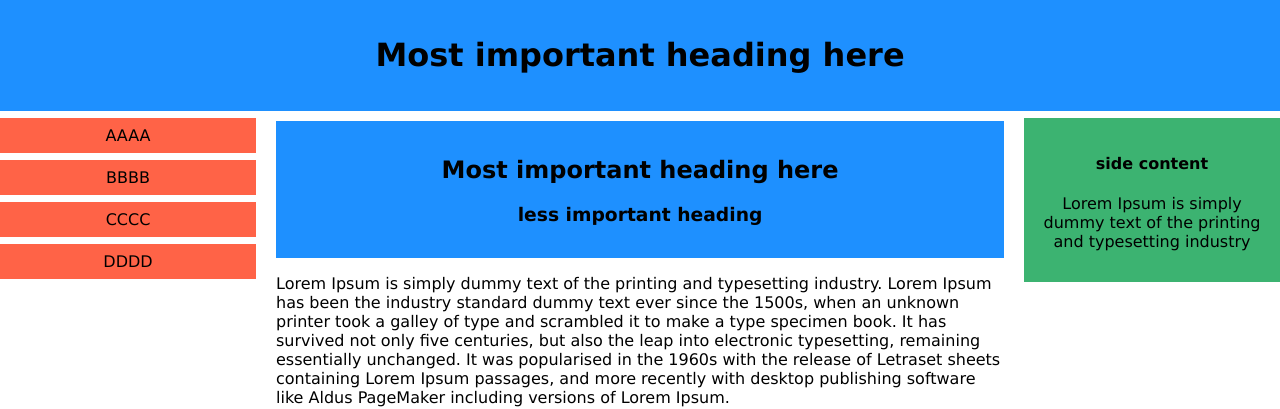
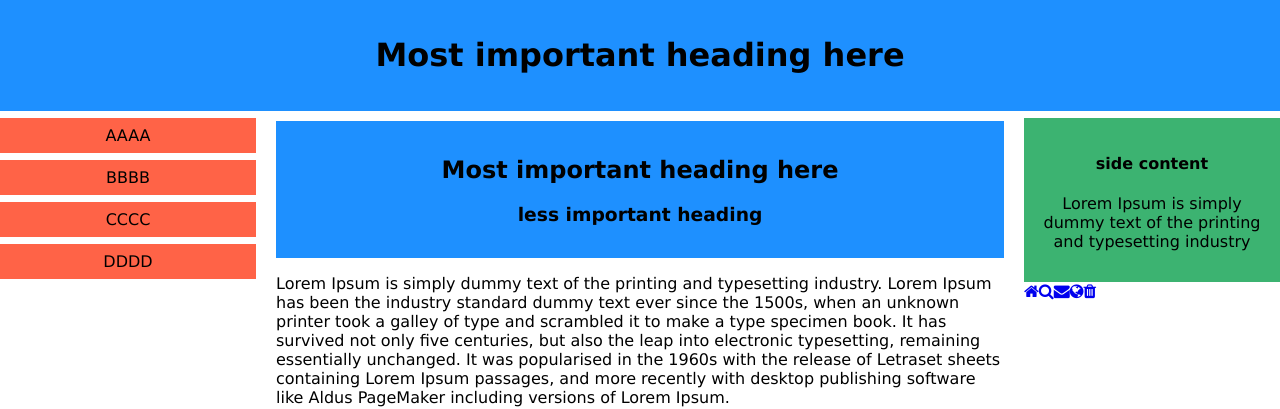
Before and after one commit to toletole412/ResponsiveWeb_practice, a React app: page / in a window 1280 px wide. Shown: the top 409 px of the page. Built offline with nearby package versions, Linux system fonts and the light colour scheme.

Commit message:
IconBar component

```diff
--- a/public/index.html
+++ b/public/index.html
@@ -6,7 +6,7 @@
     <meta name="theme-color" content="#000000">
 
     <link rel="manifest" href="%PUBLIC_URL%/manifest.json">
-    <link rel="shortcut icon" href="%PUBLIC_URL%/favicon.ico">
+    <link rel="stylesheet" href="https://cdnjs.cloudflare.com/ajax/libs/font-awesome/4.7.0/css/font-awesome.min.css">
 
     <title>practice</title>
   </head>
--- a/src/App.js
+++ b/src/App.js
@@ -3,6 +3,7 @@ import Article from './components/Article';
 import Transition from './components/Transition';
 import Animation from './components/Animation';
 import SassTest from './components/SassTest';
+import IconBar from './components/IconBar';
 
 class App extends Component {
   render() {
@@ -12,6 +13,7 @@ class App extends Component {
       <Transition />
       <Animation />
       <SassTest />
+      <IconBar />
     </div>
     );
   }
--- a/src/components/IconBar.js
+++ b/src/components/IconBar.js
@@ -0,0 +1,16 @@
+import React, {PureComponent} from 'react';
+import './IconBar.scss';
+
+export default class IconBar extends PureComponent {
+  render() {
+    return (
+      <div class="icon-bar">
+        <a class="active" href="#"><i class="fa fa-home"></i></a>
+        <a href="#"><i class="fa fa-search"></i></a>
+        <a href="#"><i class="fa fa-envelope"></i></a>
+        <a href="#"><i class="fa fa-globe"></i></a>
+        <a href="#"><i class="fa fa-trash"></i></a>
+      </div>
+    )
+  }
+}
--- a/src/components/IconBar.scss
+++ b/src/components/IconBar.scss
@@ -0,0 +1,23 @@
+.icon-bar {
+    width: 100%; /* Full-width */
+    background-color: #555; /* Dark-grey background */
+    overflow: auto; /* Overflow due to float */
+}
+
+.icon-bar a {
+    float: left; /* Float links side by side */
+    text-align: center; /* Center-align text */
+    width: 20%; /* Equal width (5 icons with 20% width each = 100%) */
+    padding: 12px 0; /* Some top and bottom padding */
+    transition: all 0.3s ease; /* Add transition for hover effects */
+    color: white; /* White text color */
+    font-size: 36px; /* Increased font size */
+}
+
+.icon-bar a:hover {
+    background-color: #000; /* Add a hover color */
+}
+
+.active {
+    background-color: #4CAF50; /* Add an active/current color */
+}
```
